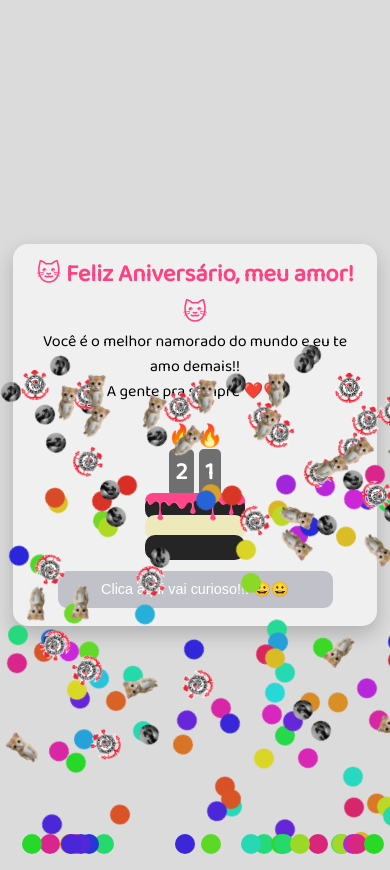
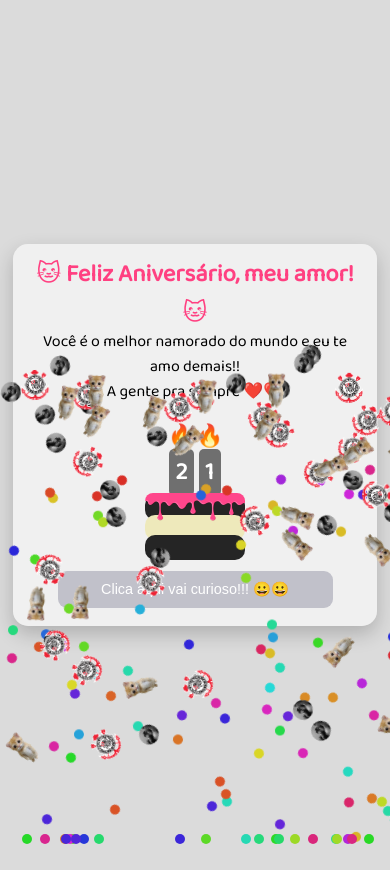
Before and after one commit to allicia-guida/parabens, a plain HTML site: page index.html in a window 390 px wide. Both pictures are taken after a click on the button "Clica aqui vai curioso!!! 😀😀". Drawn offline with Linux system fonts and the light colour scheme.

Commit message:
confete menor

```diff
--- a/style.css
+++ b/style.css
@@ -211,9 +211,14 @@ top: -40px;
   }
 
   /* Confete e bolinhas menores */
-  .confetti, .bolinha {
+  .bolinha {
     width: 20px;
     height: 20px;
+  }
+
+  .confetti {
+    width: 10px;
+    height: 10px;
   }
 
   .gatinho {
```
